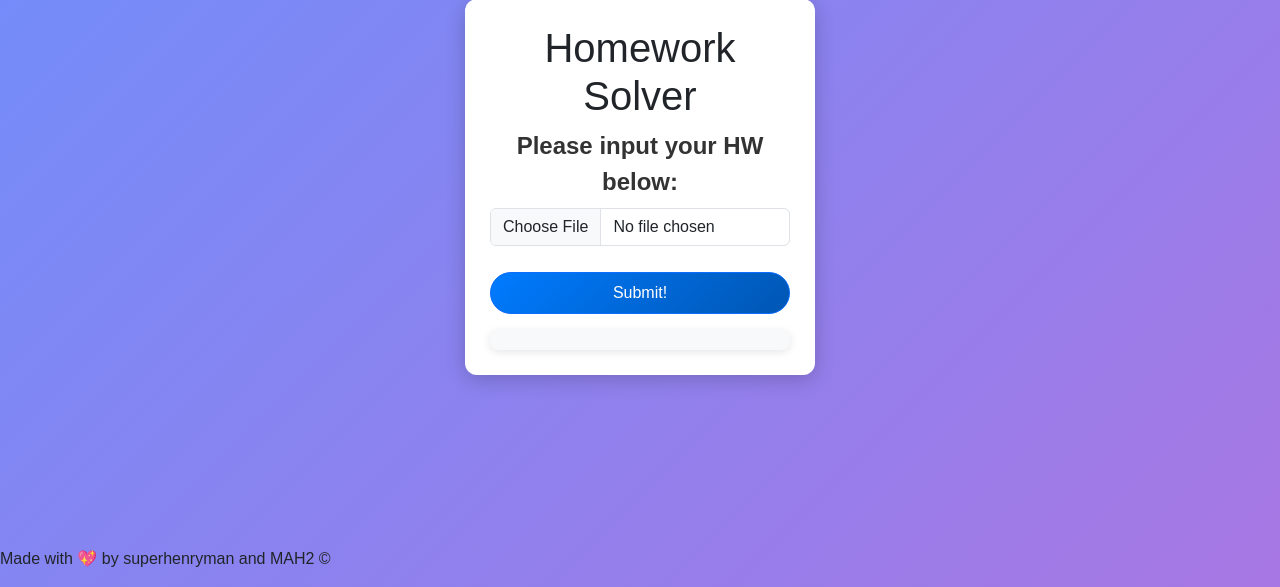
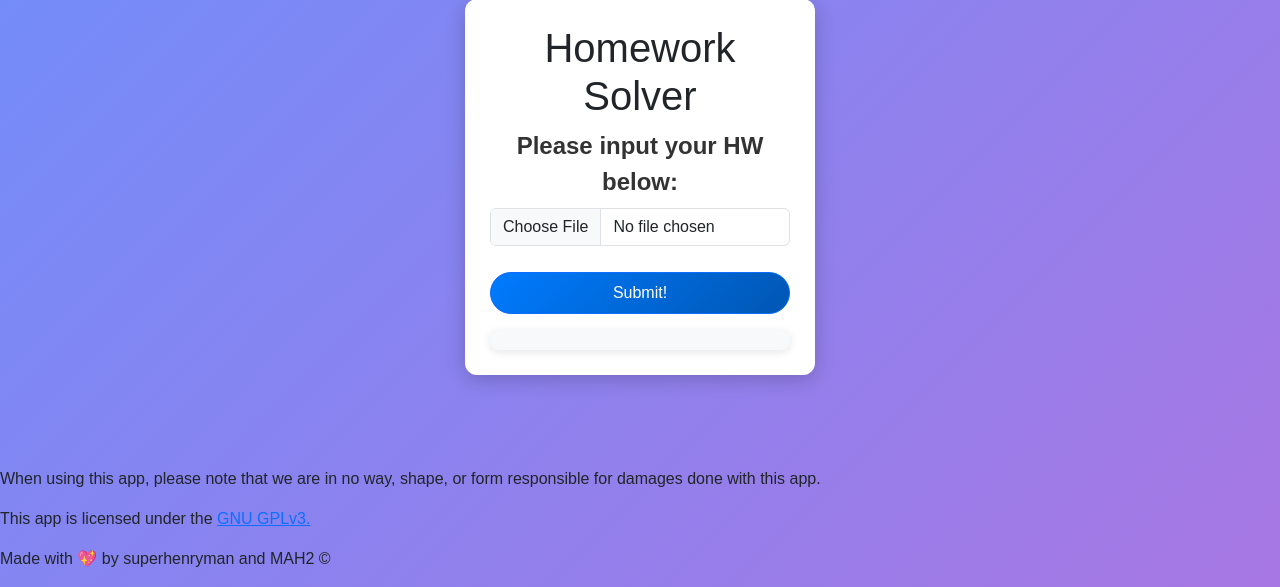
Before and after one commit to superhenryman/Homework-Solver, a Flask app: page / in a window 1280 px wide. Shown: the part 213-800 px from the top of the page. Run offline with Flask 3, Linux system fonts and the light colour scheme.

Commit message:
disclaimers

```diff
--- a/templates/index.html
+++ b/templates/index.html
@@ -26,6 +26,8 @@
 
     </div>
     <div class="footer">
+        <p>When using this app, please note that we are in no way, shape, or form responsible for damages done with this app.</p>
+        <p>This app is licensed under the <a href="https://www.gnu.org/licenses/gpl-3.0.en.html#license-text">GNU GPLv3.</a></p>
         <p>Made with 💖 by superhenryman and MAH2 &copy;</p>
     </div>
     <script src="/static/scripts.js"></script>
```
